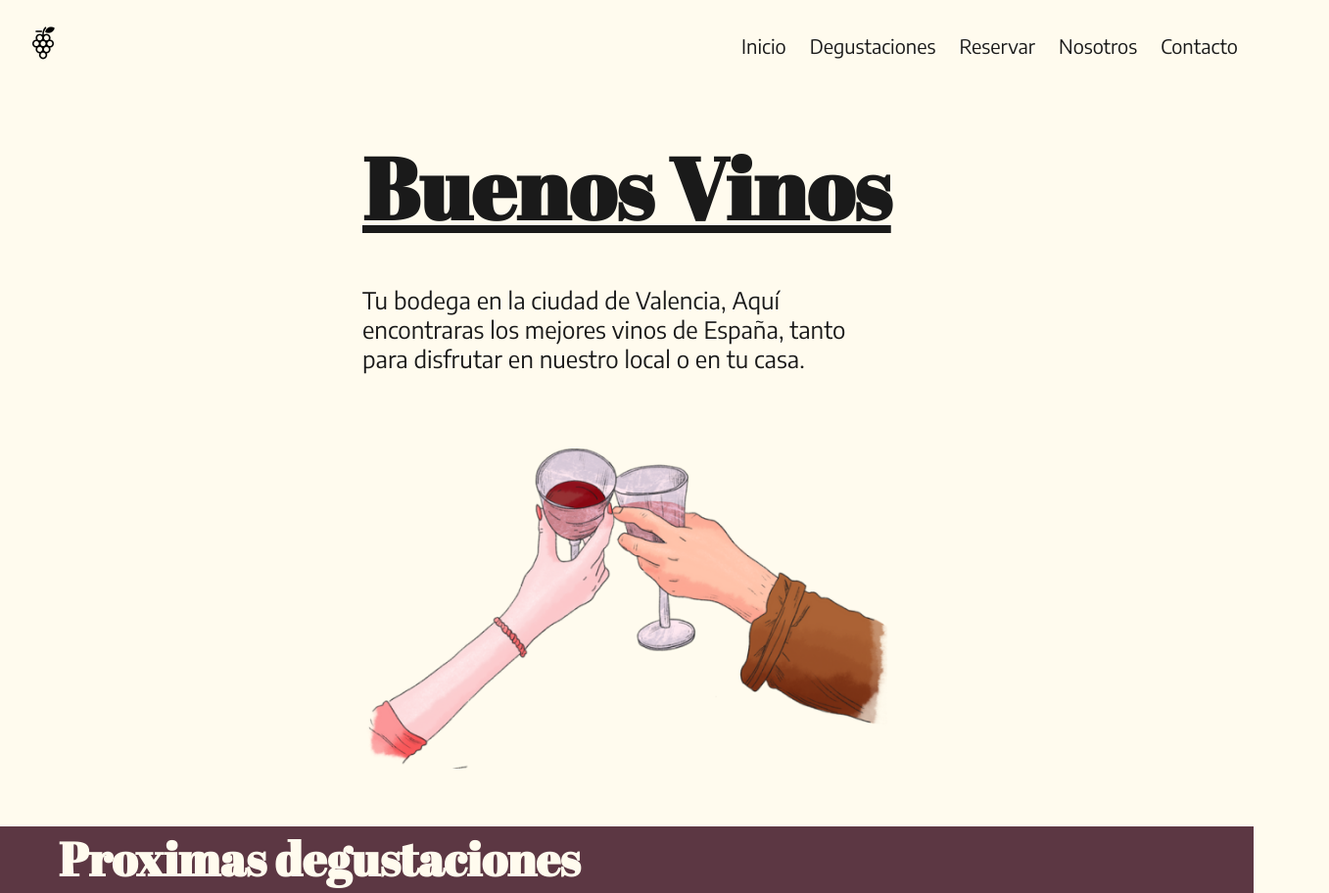
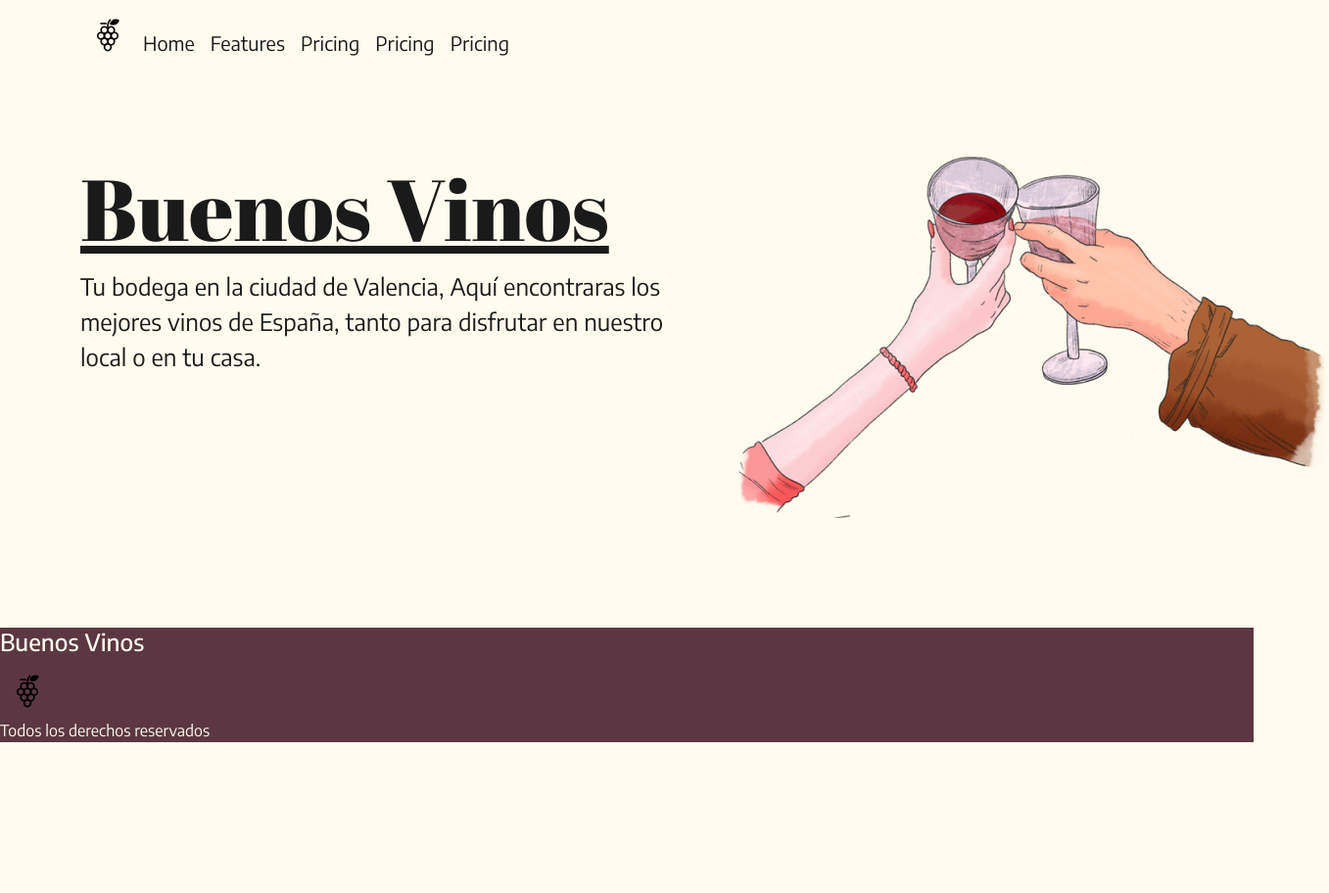
Before and after one commit to mateohodel2/Proyecto-Buenos-Vinos, a plain HTML site: page index.html in a window 1280 px wide. Shown: the top 912 px of the page at 98% size, 1357 px wide, since content can reach past the window. After the commit the page ends 800 px from the top, so only its background shows below. Drawn offline with nearby package versions, Linux system fonts and the light colour scheme.

Commit message:
pasando el proyecto a bootstrap

```diff
--- a/index.html
+++ b/index.html
@@ -4,6 +4,8 @@
     <meta charset="UTF-8">
     <meta name="viewport" content="width=device-width, initial-scale=1.0">
     <title>mi primer sitio</title>
+    <!-- bootstrap -->
+    <link href="https://cdn.jsdelivr.net/npm/bootstrap@5.3.3/dist/css/bootstrap.min.css" rel="stylesheet" integrity="sha384-QWTKZyjpPEjISv5WaRU9OFeRpok6YctnYmDr5pNlyT2bRjXh0JMhjY6hW+ALEwIH" crossorigin="anonymous">
     <!-- CSS -->
     <link rel="stylesheet" href="./styles/style.css">
     <!-- links google fuente abril fatface + encode sans-->
@@ -14,62 +16,52 @@
 </head>
 <body>
     <header>
-        <nav class="nav-header">
-            <a href="#">
-                <img class="logo-header" src="./assets/logo header.png" alt="">
-            </a>
-
-            <ul>
-                <li class="nav-list">
-                    <a class="nav-link" href="./index.html">Inicio</a>
+        <nav class="navbar navbar-expand-lg fixed-top bg-nav-propio">
+            <div class="container">
+              <figure>
+                <img src="./assets/logo header.png" alt="">
+              </figure>
+              <button class="navbar-toggler" type="button" data-bs-toggle="collapse" data-bs-target="#navbarNav" aria-controls="navbarNav" aria-expanded="false" aria-label="Toggle navigation">
+                <span class="navbar-toggler-icon"></span>
+              </button>
+              <div class="collapse navbar-collapse" id="navbarNav">
+                <ul class="navbar-nav aling-items-center justify-content-end">
+                  <li class="nav-item">
+                    <a class="nav-link" href="#">Home</a>
                   </li>
-                <li class="nav-list">
-                    <a class="nav-link" href="./pages/Degustaciones.html">Degustaciones</a>
+                  <li class="nav-item">
+                    <a class="nav-link" href="#">Features</a>
                   </li>
-                <li class="nav-list">
-                    <a class="nav-link" href="./pages/Reservar.html">Reservar</a>
+                  <li class="nav-item">
+                    <a class="nav-link" href="#">Pricing</a>
                   </li>
-                <li class="nav-list">
-                    <a class="nav-link" href="./pages/Nosotros.html">Nosotros</a>
+                  <li class="nav-item">
+                    <a class="nav-link" href="#">Pricing</a>
                   </li>
-                <li class="nav-list">
-                    <a class="nav-link" href="./pages/Contacto.html">Contacto</a>
+                  <li class="nav-item">
+                    <a class="nav-link" href="#">Pricing</a>
                   </li>
                 </ul>
+              </div>
+            </div>
           </nav>
     </header>
 
     <main>
-        <section class="inicio-portada">
-            <article>
+      <div class="portada container">
+        <section  class="row">
+            <article class="col-s-12 col-md-7 col-lg-7 container-fluid">
                 <h1 class="h1-inicio">Buenos Vinos</h1>
                 <p class="p-inicio">Tu bodega en la ciudad de Valencia, Aquí encontraras los mejores vinos de España, tanto para disfrutar en nuestro local o en tu casa.</p>
             </article>
-            <article>
+
+            <article class="col-12 col-md-5 col-lg-5 container-fluid">
+              <figure class="img-propio">
                 <img src="./assets/copas-manos.png" alt="">
+              </figure>
             </article>
         </section>
-
-        <section class="inicio-degustaciones">
-            <h2 class="h2-inicio">Proximas degustaciones</h2>
-            <article class="inicio-cards">
-                <div class="card-degustaciones">
-                    <img src="./assets/buenos vino portada.jpg" alt="">
-                    <h3 class="titulo-cards">Bodega Ximenes - 17/01</h3>
-                    <input type="submit" value="Reservar">
       </div>
-                <div class="card-degustaciones">
-                    <img src="./assets/buenos vino portada.jpg" alt="">
-                    <h3 class="titulo-cards">Bodega Ximenes - 17/01</h3>
-                    <input type="submit" value="Reservar">
-                </div>
-                <div class="card-degustaciones">
-                    <img src="./assets/buenos vino portada.jpg" alt="">
-                    <h3 class="titulo-cards">Bodega Ximenes - 17/01</h3>
-                    <input type="submit" value="Reservar">
-                </div>
-            </article>
-        </section>
 
     </main>
 
@@ -78,5 +70,7 @@
         <img src="./assets/logo header.png" alt="">
         <p>Todos los derechos reservados</p>
     </footer>
+
+    <script src="https://cdn.jsdelivr.net/npm/bootstrap@5.3.3/dist/js/bootstrap.bundle.min.js" integrity="sha384-YvpcrYf0tY3lHB60NNkmXc5s9fDVZLESaAA55NDzOxhy9GkcIdslK1eN7N6jIeHz" crossorigin="anonymous"></script>
 </body>
 </html>
--- a/styles/style.css
+++ b/styles/style.css
@@ -1,7 +1,3 @@
-* {
-    margin: 0;
-    padding: 0;
-}
 
 /* Google Fonts - Encode Sans*/
 /* font-family: "Encode Sans", serif; */
@@ -16,20 +12,8 @@
     color: #1A1A1A;
 }
 /* header */
-
-.nav-header {
-    display: flex;
-    flex-direction: row;
-    justify-content: space-between;
-    padding: 16px;
-    align-items: center;
-}
-.nav-header ul {
-    display: flex;
-    flex-direction: row;
-    justify-content: center;
-    align-items: center;
-    gap: 24px;
+.bg-nav-propio {
+    background-color: #fffbee;
 }
 .nav-list {
     list-style: none;
@@ -45,23 +29,13 @@
     color: #fffbee;
 }
 /* main */
+.portada {
+    margin-top: 10rem;
+    margin-bottom: 6rem;
+    align-items: center;
+    justify-content: center;
+}
 
-.inicio-portada {
-    display: flex;
-    flex-direction: row;
-    flex-wrap: wrap;
-    justify-content: space-evenly;
-    align-items: center;
-    margin: 40px 140px;
-}
-.inicio-portada article {
-    display: flex;
-    flex-direction: column;
-    justify-content: flex-start;
-    gap: 40px;
-    width: 540px;
-    height: 326px;
-}
 .h1-inicio {
     font-family: "Abril Fatface", serif;
     font-size: 88px;
@@ -70,16 +44,17 @@
 .p-inicio {
     font-size: 24px;
 }
-.inicio-degustaciones {
+
+/* .seccion-cards {
     background-color: #5c3743;
     color: #fffbee;
-    height: 1000px;
 }
+
 .h2-inicio {
     font-family: "Abril Fatface", serif;
     font-size: 48px;
     color: #fffbee;
-    margin: 60px;
+    margin-top: 60px;
 }
 .inicio-cards {
     display: flex;
@@ -137,4 +112,4 @@
 .h2-nomb-puest {
     font-family: "Abril Fatface", serif;
     font-size: 26px;
-}
+} */
```
Also changed, not shown: pages/Contacto.html (+4 -0 lines), pages/Degustaciones.html (+4 -0 lines), pages/Nosotros.html (+4 -0 lines), pages/Reservar.html (+4 -0 lines). Lines whose indentation alone changed are shown as unchanged.
